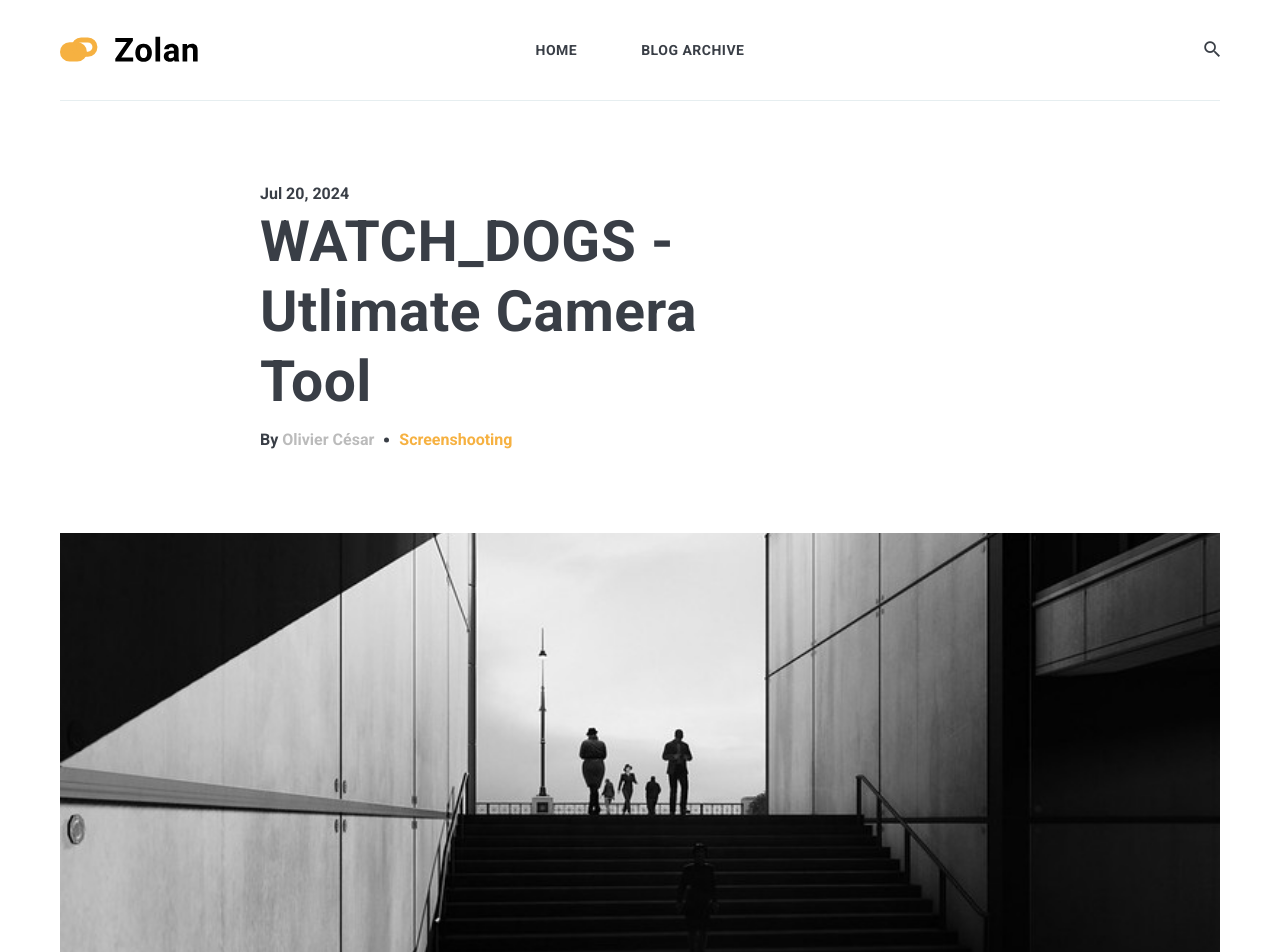
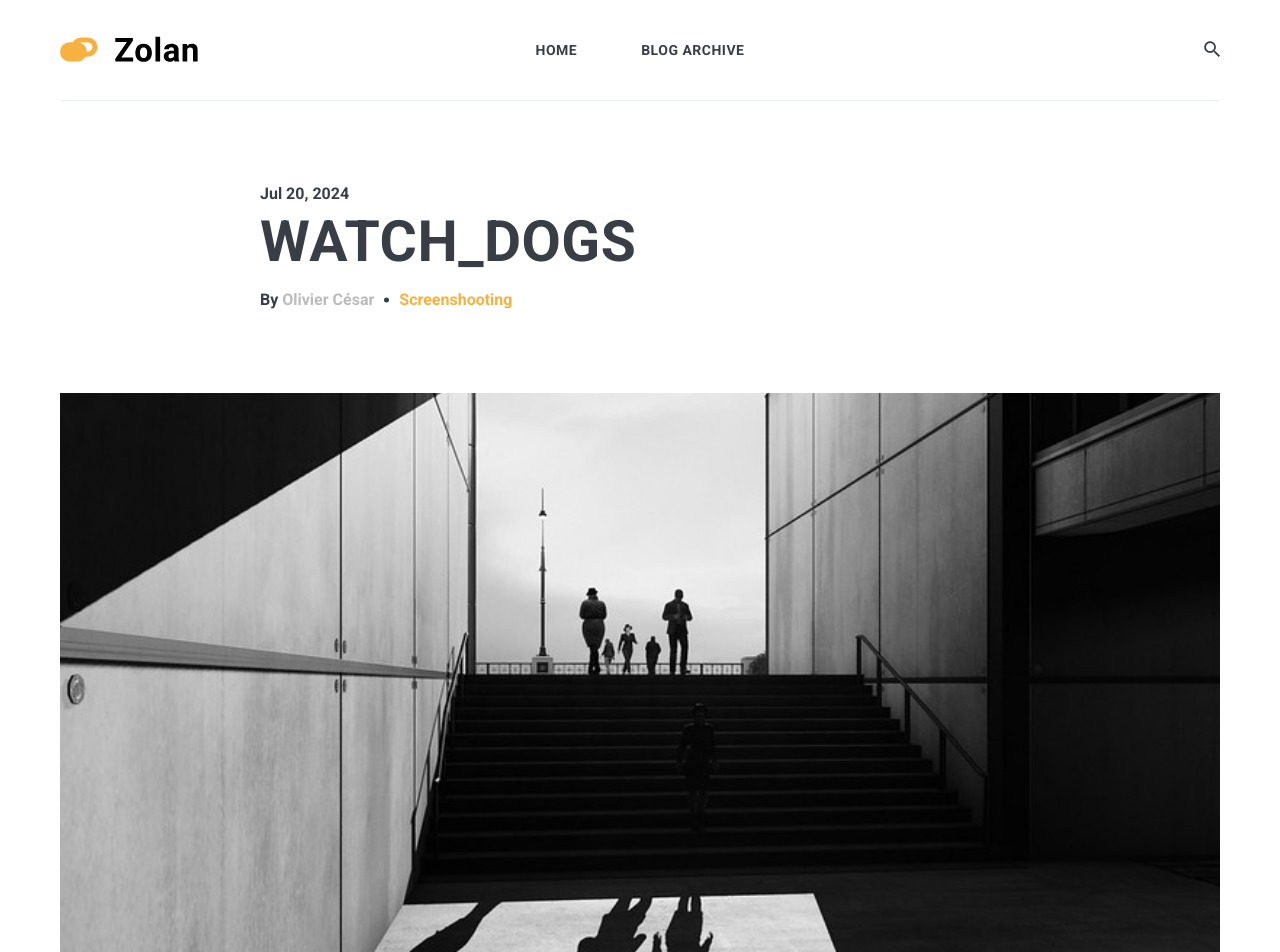
Before and after one commit to AnticOwl/anticowl.github.io, a Jekyll site: the page built from _posts/2024-07-20-WATCH_DOGS.md, in a window 1280 px wide and 1400 px high. Shown: the top 952 px of the window. Built offline with Jekyll 4.4.1, drawn with Linux system fonts in a browser that asks for light colours; nearby versions of some CDN libraries; some of the changed text lies outside the part shown; grey boxes are pictures that could not be loaded.

Commit message:
Update 2024-07-20-WATCH_DOGS.md

```diff
--- a/_posts/2024-07-20-WATCH_DOGS.md
+++ b/_posts/2024-07-20-WATCH_DOGS.md
@@ -1,12 +1,12 @@
 ---
 layout: post
-title:  "WATCH_DOGS - Utlimate Camera Tool"
+title:  "WATCH_DOGS"
 date:   2024-07-20 18:05:55 +0300
 image:  WD_POST.jpg
 tags:   Screenshooting
 ---
 
-# WATCH_DOGS - Ultimate Camera Tools
+# WATCH_DOGS
 
 ## REQUIRED
 * Sad_Gamers Ultimate Camera Tool
```
